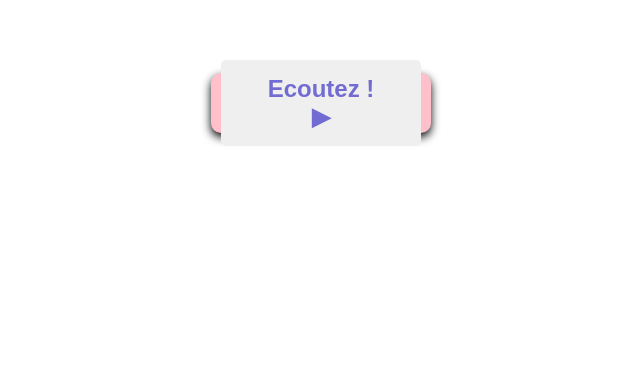
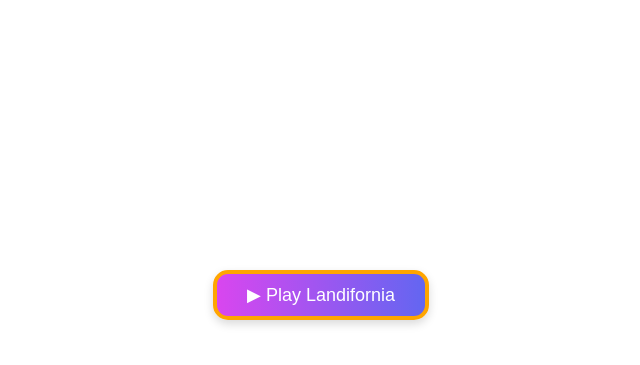
Before and after one commit to lomico/test2, a plain HTML site: page index.html in a window 1280 px wide. Shown: the part 105-470 px from the top of the page, without its empty margins (319-959 px from the left). Drawn offline with Linux system fonts and the light colour scheme.

Commit message:
Update index.html

```diff
--- a/index.html
+++ b/index.html
@@ -1,52 +1,52 @@
+<!DOCTYPE html>
 <html lang="fr">
 <head>
   <meta charset="UTF-8">
   <meta name="viewport" content="width=device-width, initial-scale=1.0">
   <title>Radio-Moliets</title>
+  <link href="https://fonts.googleapis.com/css2?family=Montserrat:wght@500&display=swap" rel="stylesheet">
   <style>
-        /* Styles du lecteur */
     body {
       display: flex;
       justify-content: center;
       align-items: center;
-            height: 50vh;
-
+      height: 100vh;
+      margin: 0;
+      background-color: white; /* ou transparent si besoin */
+      font-family: 'Montserrat', sans-serif;
     }
 
-
-
     .player-container {
-             width: 200px; /* on élargit pour que le texte tienne bien */
-              height: 40px;
       display: flex;
+      justify-content: center;
       align-items: center;
-            justify-content: center;
-            background: pink;
-            padding: 10px;
-            border-radius: 10px;
-            box-shadow: 0 4px 10px rgba(0, 0, 0, 1);
     }
 
     button {
-            background: 726bd1; /* Couleur du bouton */
-            color: 726bd1 ;
-            font-size: 24px;
-            padding: 15px 45px;
-            border: none;
-            border-radius: 5px;
+      background: linear-gradient(to right, #d946ef, #6366f1); /* violet -> bleu */
+      color: white;
+      font-size: 18px;
+      padding: 10px 30px;
+      border: 4px solid orange;
+      border-radius: 15px;
       cursor: pointer;
-            transition: 0.3s;
+      transition: transform 0.2s ease;
+      box-shadow: 0 4px 10px rgba(0, 0, 0, 0.15);
     }
 
     button:hover {
-            background: #e64a19; /* Couleur au survol */
+      transform: scale(1.05);
+    }
+
+    button:focus {
+      outline: none;
     }
   </style>
 </head>
 <body>
 
   <div class="player-container">
-        <button id="playPauseBtn"> <b>Ecoutez !<b> ▶</button>
+    <button id="playPauseBtn">▶ Play Landifornia</button>
     <audio id="webradio" src="https://solid55.streamupsolutions.com/proxy/roxnnbia/stream"></audio>
   </div>
 
@@ -57,10 +57,10 @@
     playPauseBtn.addEventListener("click", function () {
       if (audio.paused) {
         audio.play();
-                playPauseBtn.textContent = "Pause  ⏸";
+        playPauseBtn.textContent = "⏸ Pause";
       } else {
         audio.pause();
-                playPauseBtn.textContent = "Ecoutez !  ▶";
+        playPauseBtn.textContent = "▶ Play Landifornia";
       }
     });
   </script>
```
Lines whose indentation alone changed are shown as unchanged.
